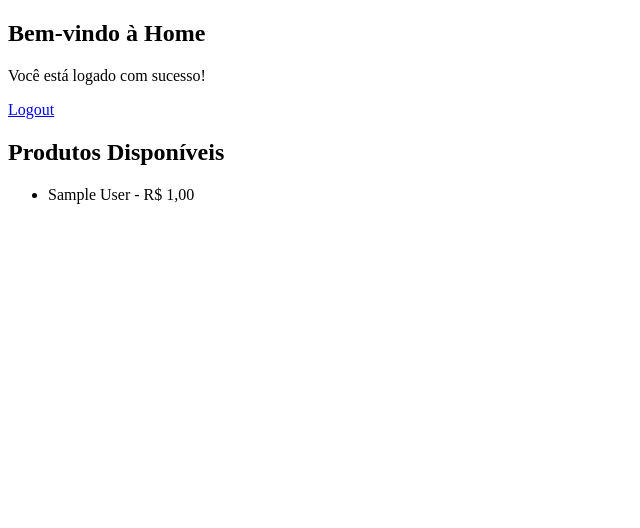
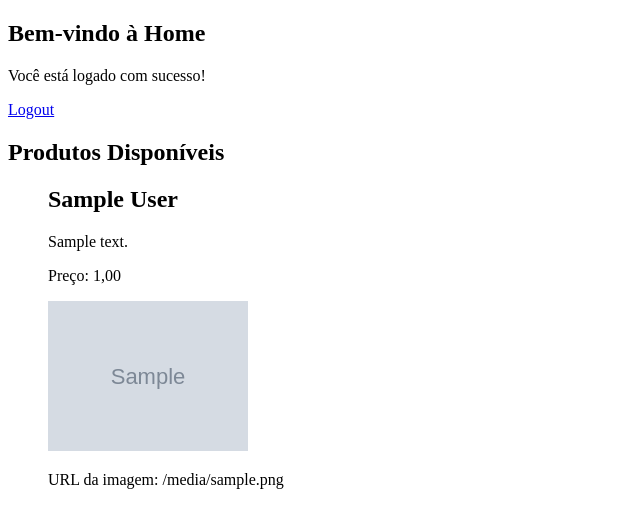
Before and after one commit to diogokimisima/django-project, a Django app: page /accounts/home/ in a window 1280 px wide. Shown: the top 528 px of the page, without its empty margins (0-640 px from the left). Run offline with Django 5.2, Linux system fonts and the light colour scheme; tables that the repository leaves empty hold one stand-in row (values such as "Sample post"); grey boxes marked "Sample" are stand-in pictures.

Commit message:
add image in products

```diff
--- a/accounts/forms.py
+++ b/accounts/forms.py
@@ -2,6 +2,7 @@ from django import forms
 from django.contrib.auth.forms import UserCreationForm
 from django.contrib.auth.models import User
 from .models import Produto
+from django.db import models
 
 
 # Formulário de registro
@@ -15,4 +16,4 @@ class RegisterForm(UserCreationForm):
 class ProdutoForm(forms.ModelForm):
     class Meta:
         model = Produto
-        fields = ['nome', 'descricao', 'preco']
+        fields = ['nome', 'descricao', 'preco', 'imagem']
--- a/accounts/models.py
+++ b/accounts/models.py
@@ -5,6 +5,7 @@ class Produto(models.Model):
     descricao = models.TextField()
     preco = models.DecimalField(max_digits=10, decimal_places=2)
     data_criacao = models.DateTimeField(auto_now_add=True)
+    imagem = models.ImageField(upload_to='produtos/', blank=True, null=True)  # Adiciona o campo de imagem
 
     def __str__(self):
         return self.nome
--- a/accounts/templates/accounts/add_produto.html
+++ b/accounts/templates/accounts/add_produto.html
@@ -7,10 +7,10 @@
   </head>
   <body>
     <h2>Adicionar Produto</h2>
-    <form method="POST">
+    <form method="POST" enctype="multipart/form-data">
       {% csrf_token %}
       {{ form.as_p }}
-      <button type="submit">Salvar</button>
+      <button type="submit">Cadastrar</button>
     </form>
   </body>
 </html>
--- a/accounts/templates/accounts/home.html
+++ b/accounts/templates/accounts/home.html
@@ -16,7 +16,17 @@
         <h2>Produtos Disponíveis</h2>
         <ul>
             {% for produto in produtos %}
-          <li>{{ produto.nome }} - R$ {{ produto.preco }}</li>
+                <div>
+                    <h2>{{ produto.nome }}</h2>
+                    <p>{{ produto.descricao }}</p>
+                    <p>Preço: {{ produto.preco }}</p>
+                    {% if produto.imagem %}
+                        <img src="{{ produto.imagem.url }}" alt="{{ produto.nome }}" width="200" />
+                        <p>URL da imagem: {{ produto.imagem.url }}</p> {# Adicionando a URL para depuração #}
+                    {% else %}
+                        <p>Imagem não disponível.</p>
+                    {% endif %}
+                </div>
             {% endfor %}
         </ul>
         {% if user.is_authenticated and user.is_superuser %}
--- a/accounts/urls.py
+++ b/accounts/urls.py
@@ -1,6 +1,9 @@
 from django.urls import path
 from . import views
 from django.contrib.auth import views as auth_views
+
+from django.conf import settings
+from django.conf.urls.static import static
 
 urlpatterns = [
     path('register/', views.register, name='register'),
--- a/accounts/views.py
+++ b/accounts/views.py
@@ -33,7 +33,8 @@ def login_view(request):
 # View de Home (apenas usuários logados podem acessar)
 @login_required(login_url='login')  # Redireciona para login se não estiver logado
 def home_view(request):
-    return render(request, 'accounts/home.html')
+    produtos = Produto.objects.all()
+    return render(request, 'accounts/home.html', {'produtos': produtos})
 
 def home_view(request):
     produtos = Produto.objects.all()
@@ -48,9 +49,10 @@ def is_admin(user):
 @user_passes_test(is_admin)
 def add_produto_view(request):
     if request.method == 'POST':
-        form = ProdutoForm(request.POST)
+        form = ProdutoForm(request.POST, request.FILES)
         if form.is_valid():
             form.save()
+            messages.success(request, 'Produto adicionado com sucesso!')
             return redirect('home')
     else:
         form = ProdutoForm()
--- a/restaurant/settings.py
+++ b/restaurant/settings.py
@@ -10,6 +10,7 @@ For the full list of settings and their values, see
 https://docs.djangoproject.com/en/5.0/ref/settings/
 """
 
+import os
 from pathlib import Path
 
 # Build paths inside the project like this: BASE_DIR / 'subdir'.
@@ -127,5 +128,9 @@ STATIC_URL = 'static/'
 
 DEFAULT_AUTO_FIELD = 'django.db.models.BigAutoField'
 
+
 LOGOUT_REDIRECT_URL = 'login'
 LOGIN_REDIRECT_URL = 'home'
+
+MEDIA_URL = '/media/'
+MEDIA_ROOT = os.path.join(BASE_DIR, 'media')
--- a/restaurant/urls.py
+++ b/restaurant/urls.py
@@ -17,9 +17,14 @@ Including another URLconf
 from django.contrib import admin
 from django.urls import path, include
 from django.contrib.auth import views as auth_views
+from django.conf import settings
+from django.conf.urls.static import static
 
 urlpatterns = [
     path('admin/', admin.site.urls),
     path('accounts/', include('accounts.urls')),  # Inclui as rotas do app accounts
     path('logout/', auth_views.LogoutView.as_view(), name='logout'),  # Adicione aqui o logout
 ]
+
+if settings.DEBUG:
+    urlpatterns += static(settings.MEDIA_URL, document_root=settings.MEDIA_ROOT)
```
Also changed, not shown: accounts/migrations/0002_produto_imagem.py (added), media/produtos/Mask_group-1.png (added), media/produtos/group.png (added), media/produtos/mask-group-2.png (added). Lines whose indentation alone changed are shown as unchanged.
